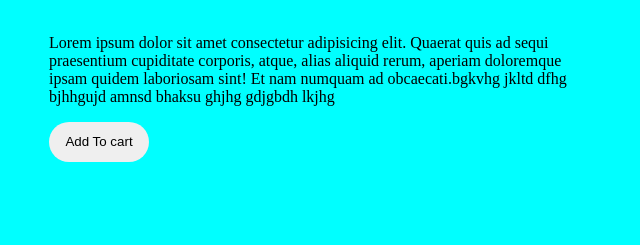
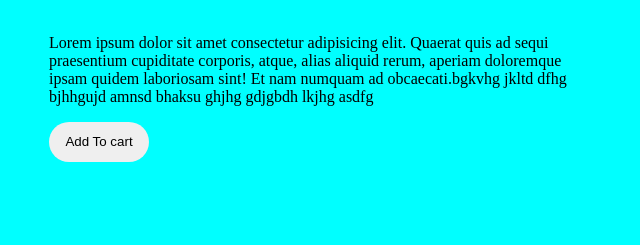
Before and after one commit to MuhammadSabtainJatt/GGCSF-Assignment, a plain HTML site: page Assignment.html in a window 1280 px wide. Shown: the part 318-563 px from the top of the page, 9-649 px from the left. Drawn offline with Linux system fonts and the light colour scheme.

Commit message:
code update

```diff
--- a/Assignment.html
+++ b/Assignment.html
@@ -15,7 +15,7 @@
             Frontend Development
         </h1>
         <p>
-            Lorem ipsum dolor sit amet consectetur adipisicing elit. Quaerat quis ad sequi praesentium cupiditate corporis, atque, alias aliquid rerum, aperiam doloremque ipsam quidem laboriosam sint! Et nam numquam ad obcaecati.bgkvhg jkltd dfhg bjhhgujd amnsd bhaksu ghjhg gdjgbdh lkjhg
+            Lorem ipsum dolor sit amet consectetur adipisicing elit. Quaerat quis ad sequi praesentium cupiditate corporis, atque, alias aliquid rerum, aperiam doloremque ipsam quidem laboriosam sint! Et nam numquam ad obcaecati.bgkvhg jkltd dfhg bjhhgujd amnsd bhaksu ghjhg gdjgbdh lkjhg asdfg
 
         </p>
         <button style="height:40px;width: 100px;border: none; border-radius: 20px;"> Add To cart</button>
```
